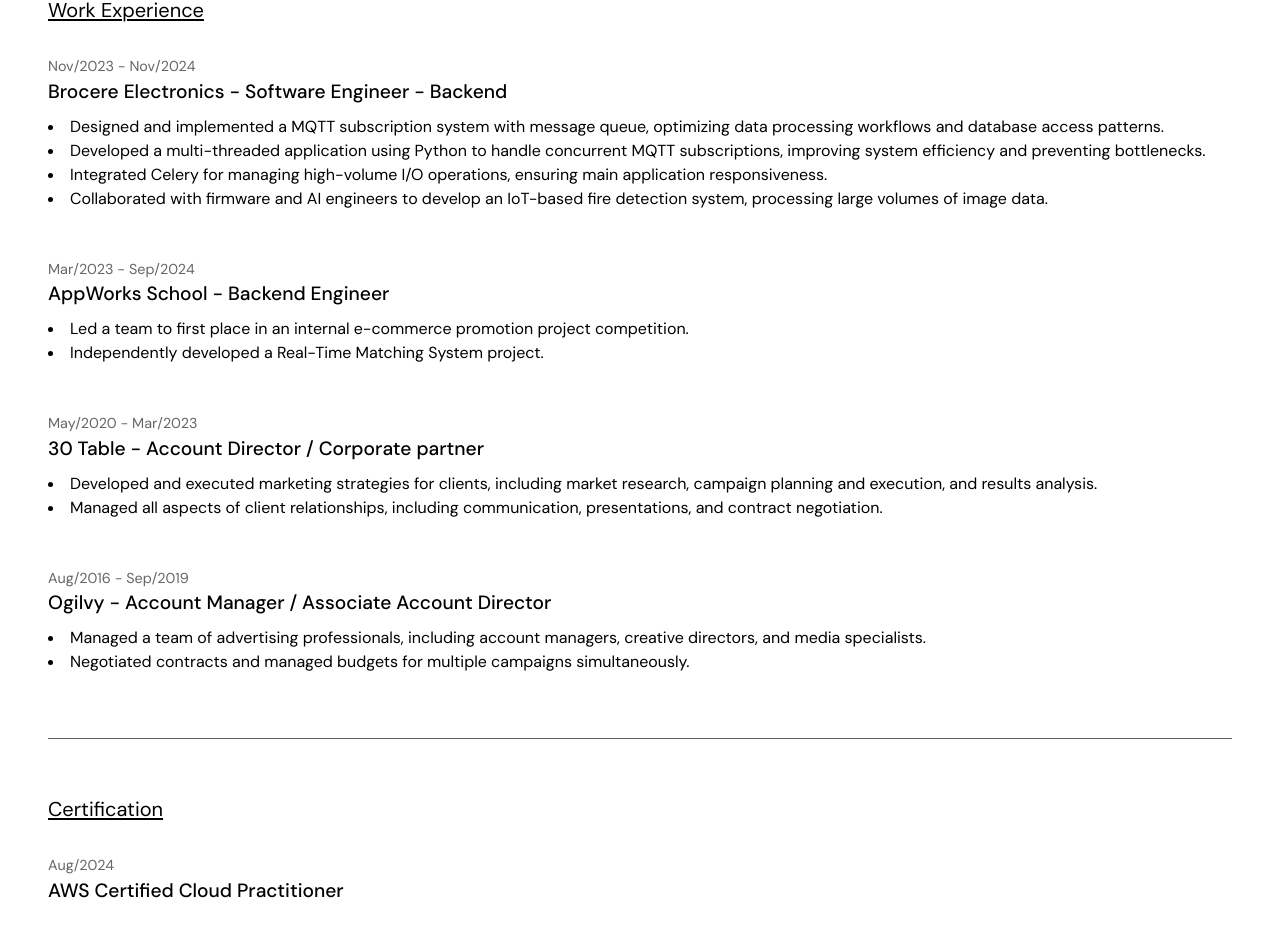
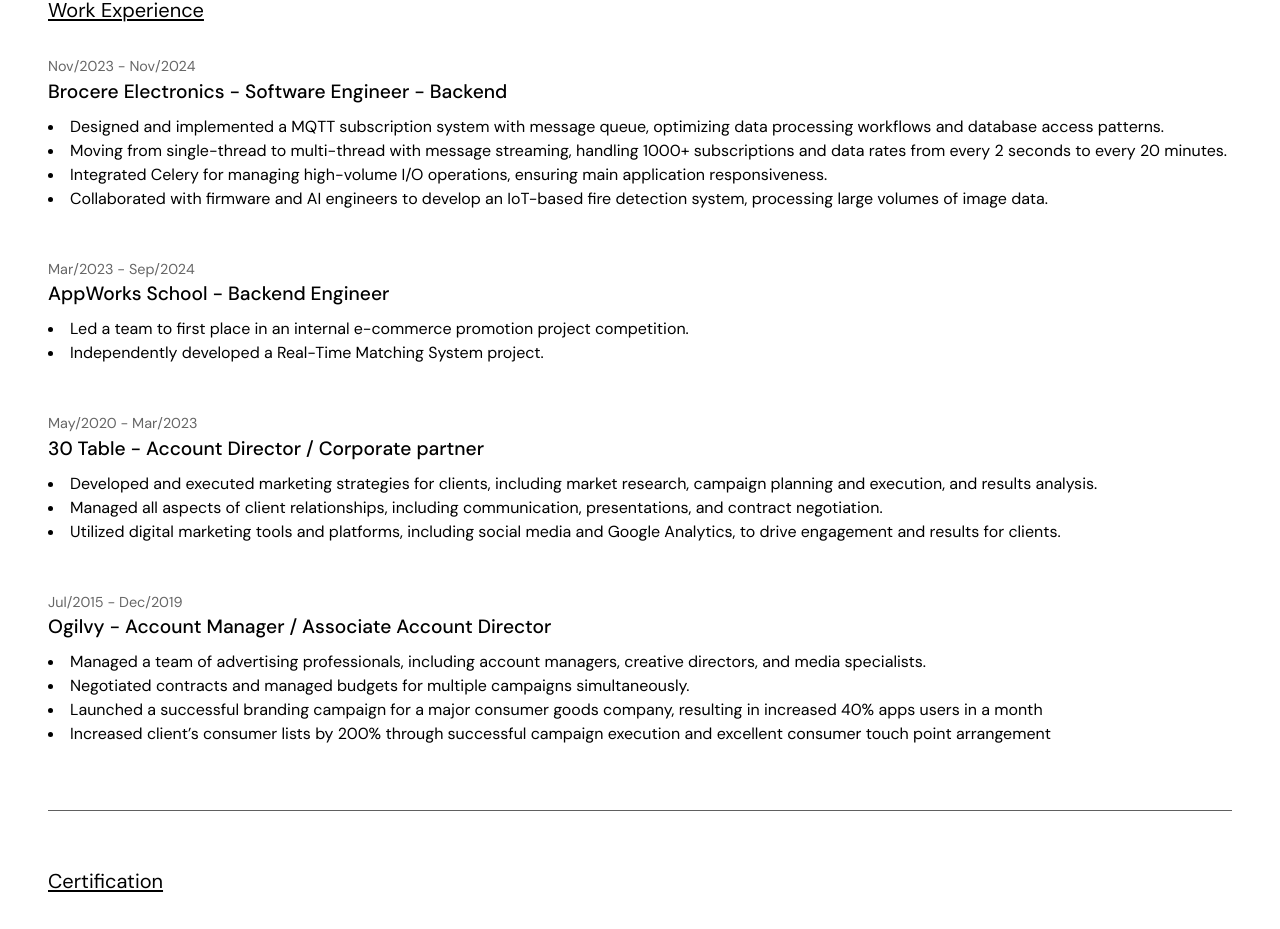
Before and after one commit to SiaoChi/portfolio, a React (Vite) app: page / in a window 1280 px wide. Shown: the part 879-1808 px from the top of the page. Built offline with nearby package versions, Linux system fonts and the light colour scheme.

Commit message:
modify work content

```diff
--- a/src/components/HomePage/Work/config.jsx
+++ b/src/components/HomePage/Work/config.jsx
@@ -5,7 +5,7 @@
     title: 'Brocere Electronics - Software Engineer - Backend',
     desc: [
       'Designed and implemented a MQTT subscription system with message queue, optimizing data processing workflows and database access patterns.',
-      'Developed a multi-threaded application using Python to handle concurrent MQTT subscriptions, improving system efficiency and preventing bottlenecks.',
+      'Moving from single-thread to multi-thread with message streaming, handling 1000+ subscriptions and data rates from every 2 seconds to every 20 minutes.',
       'Integrated Celery for managing high-volume I/O operations, ensuring main application responsiveness.',
       'Collaborated with firmware and AI engineers to develop an IoT-based fire detection system, processing large volumes of image data.',
     ],
@@ -24,14 +24,17 @@
     desc: [
       'Developed and executed marketing strategies for clients, including market research, campaign planning and execution, and results analysis.',
       'Managed all aspects of client relationships, including communication, presentations, and contract negotiation.',
+      'Utilized digital marketing tools and platforms, including social media and Google Analytics, to drive engagement and results for clients.'
     ],
   },
   {
-    date: 'Aug/2016 - Sep/2019',
+    date: 'Jul/2015 - Dec/2019',
     title: 'Ogilvy - Account Manager / Associate Account Director',
     desc: [
       'Managed a team of advertising professionals, including account managers, creative directors, and media specialists.',
       'Negotiated contracts and managed budgets for multiple campaigns simultaneously.',
+      'Launched a successful branding campaign for a major consumer goods company, resulting in increased 40% apps users in a month',
+      'Increased client’s consumer lists by 200% through successful campaign execution and excellent consumer touch point arrangement'
     ],
   },
 
--- a/src/components/Menu/index.jsx
+++ b/src/components/Menu/index.jsx
@@ -32,7 +32,7 @@
   }
 `;
 
-const Logo = styled.a`
+const Logo = styled(Link)`
   font-size: 2.5rem;
   font-weight: bold;
   @media (max-width: 768px) {
@@ -174,7 +174,7 @@
   return (
     <Wrapper>
       <Container>
-        <Logo href="/">KG.</Logo>
+        <Logo to="/" onClick={() => handleMenuItemClick()}>KG.</Logo>
         <Nav>
           <NavItem to="/" onClick={(e) => handleMenuItemClick(e, '#about')}>About</NavItem>
           <NavItem to="/" onClick={(e) => handleMenuItemClick(e, '#work')}>Work</NavItem>
```
